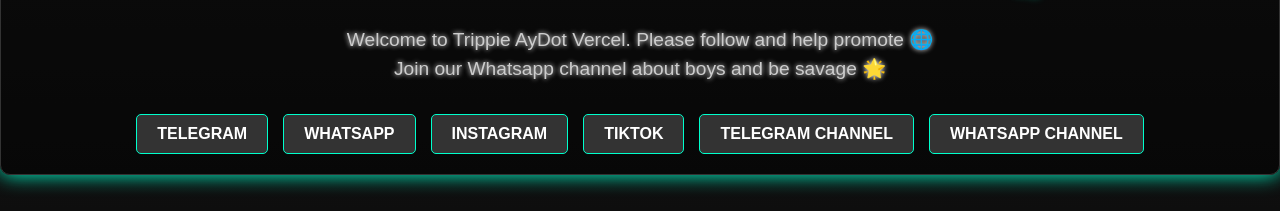
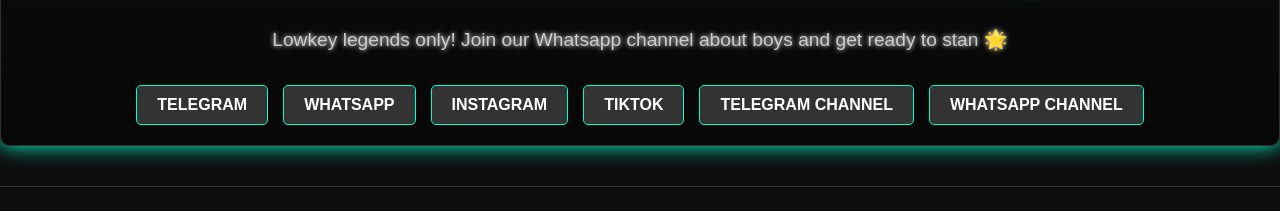
Before and after one commit to alvinpieterson/Trippie-AyDot-Info, a plain HTML site: page index.html in a window 1280 px wide. Shown: the part 470-681 px from the top of the page. Drawn offline with Linux system fonts and the light colour scheme.

Commit message:
Update index.html

```diff
--- a/index.html
+++ b/index.html
@@ -10,8 +10,7 @@
     <div class="container">
         <img src="Trippy.jpg" alt="Trippie AyDot Logo" class="logo">
         <h1>TRIPPIE AYDOT: KING OF RANDOM SHIT 🚀</h1>
-        <p>Welcome to Trippie AyDot Vercel. Please follow and help promote 🌐<br>
-           Join our Whatsapp channel about boys and be savage 🌟</p>
+        <p>Lowkey legends only! Join our Whatsapp channel about boys and get ready to stan 🌟</p>
         <div class="links">
             <a href="t.me/Trippie_AyDot" target="_blank">TELEGRAM</a>
             <a href="https://wa.me/233533255746" target="_blank">WHATSAPP</a>
@@ -23,7 +22,7 @@
     </div>
     <div class="footer">
         <p>&copy; 2024 - 2025 Trippie AyDot. All rights reserved.</p>
-        <img src="Trippy.jpg" alt="BOYZ WA Channel" class="footer-logo">
+        <img src="Trippy.jpg" alt="BOY WA CHANNEL" class="footer-logo">
     </div>
 </body>
 </html>
```
